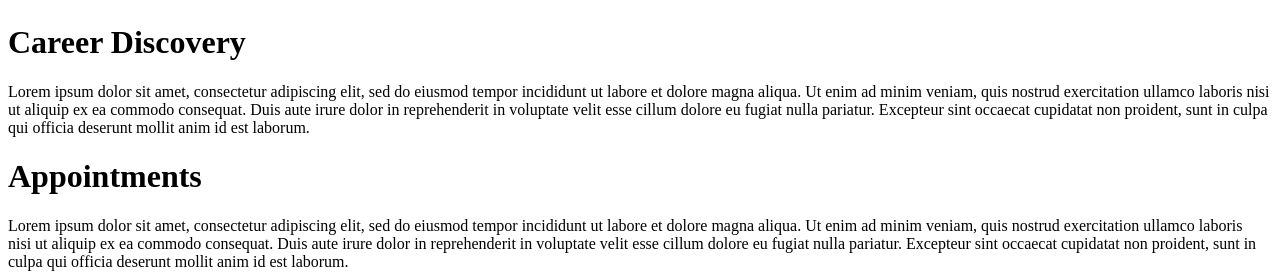
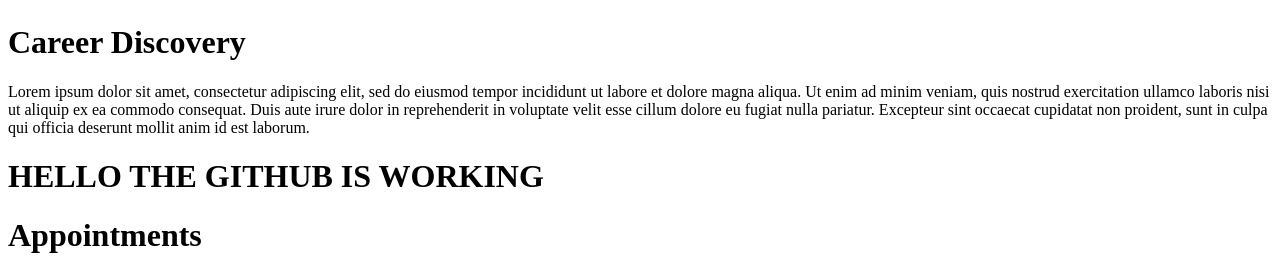
Before and after one commit to Maggie-cahill/Careers, a PHP site: page / in a window 1280 px wide. Shown: the part 872-1148 px from the top of the page. Run offline with PHP 8.4, Linux system fonts and the light colour scheme; some libraries are stand-ins or nearby versions.

Commit message:
Github Test

```diff
--- a/PHP/Index.php
+++ b/PHP/Index.php
@@ -87,7 +87,7 @@
             </p>
         </div>
     </div>
-
+    <h1>HELLO THE GITHUB IS WORKING</h1>
     <div class="subsection">
         <div class="text-content" style = "border-radius: 0px 50px 50px 0px; border-left: none; border-right: 10px double white;">
             <h1 style = "text-align: left;"> Appointments </h1>
```
